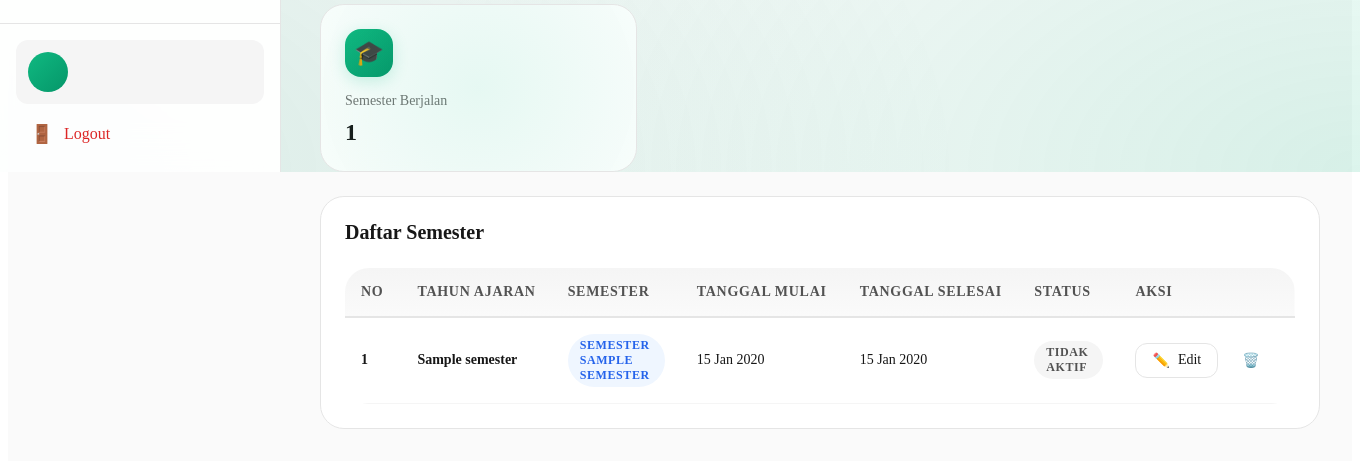
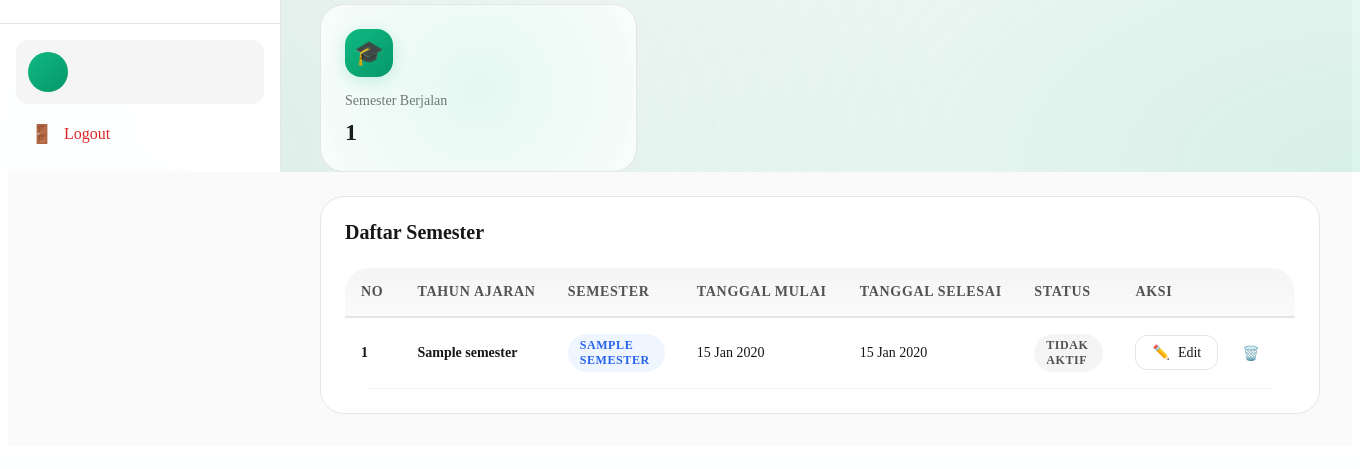
Before and after one commit to Muhammadkafaby/absensi-kelas, a CodeIgniter 4 app: the page made by app/Views/academic/semesters/enterprise_index.php in a window 1360 px wide. Shown: the part 628-1097 px from the top of the page. After the commit the page ends 1042 px from the top, so only its background shows below. Run offline with PHP 8.4 and a stand-in for CodeIgniter, Linux system fonts and the light colour scheme; the template is opened without the code that fills it: most values are stand-ins (such as "Sample title", 1, 10 or a date in 2020); data that the repository does not hold is empty; some libraries are stand-ins or nearby versions.

Commit message:
fix: resolve undefined array key errors in views
Fixed two "Undefined array key" errors:
1. activity_logs/enterprise_index.php - changed $log['activity'] to $log['action'] with optional description display
2. semesters/enterprise_index.php - changed $semester['semester'] to $semester['name'] to match database schema

These errors occurred because the view files were using incorrect array keys that didn't match the actual database field names.

```diff
--- a/app/Views/academic/semesters/enterprise_index.php
+++ b/app/Views/academic/semesters/enterprise_index.php
@@ -115,7 +115,7 @@
                             </td>
                             <td>
                                 <span class="enterprise-badge badge-info">
-                                    Semester <?= $semester['semester'] ?>
+                                    <?= esc($semester['name']) ?>
                                 </span>
                             </td>
                             <td><?= date('d M Y', strtotime($semester['start_date'])) ?></td>
@@ -136,7 +136,7 @@
                                         <span>✏️</span>
                                         <span>Edit</span>
                                     </a>
-                                    <button onclick="deleteSemester(<?= $semester['id'] ?>, '<?= esc($semester['year_name']) ?> - Semester <?= $semester['semester'] ?>')" class="btn-enterprise btn-ghost btn-sm" style="color: var(--enterprise-error-600);">
+                                    <button onclick="deleteSemester(<?= $semester['id'] ?>, '<?= esc($semester['year_name']) ?> - <?= esc($semester['name']) ?>')" class="btn-enterprise btn-ghost btn-sm" style="color: var(--enterprise-error-600);">
                                         <span>🗑️</span>
                                     </button>
                                 </div>
```
Also changed, not shown: app/Views/activity_logs/enterprise_index.php (+8 -1 lines).
